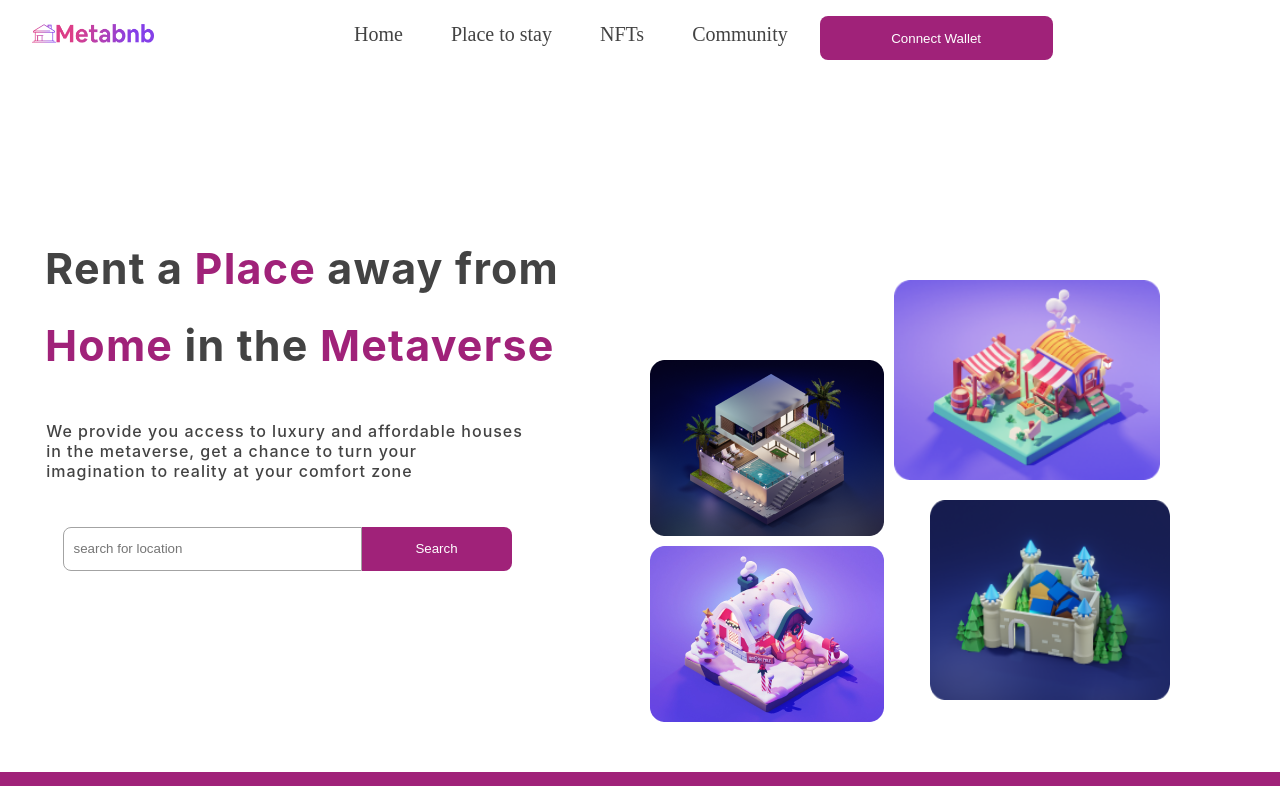
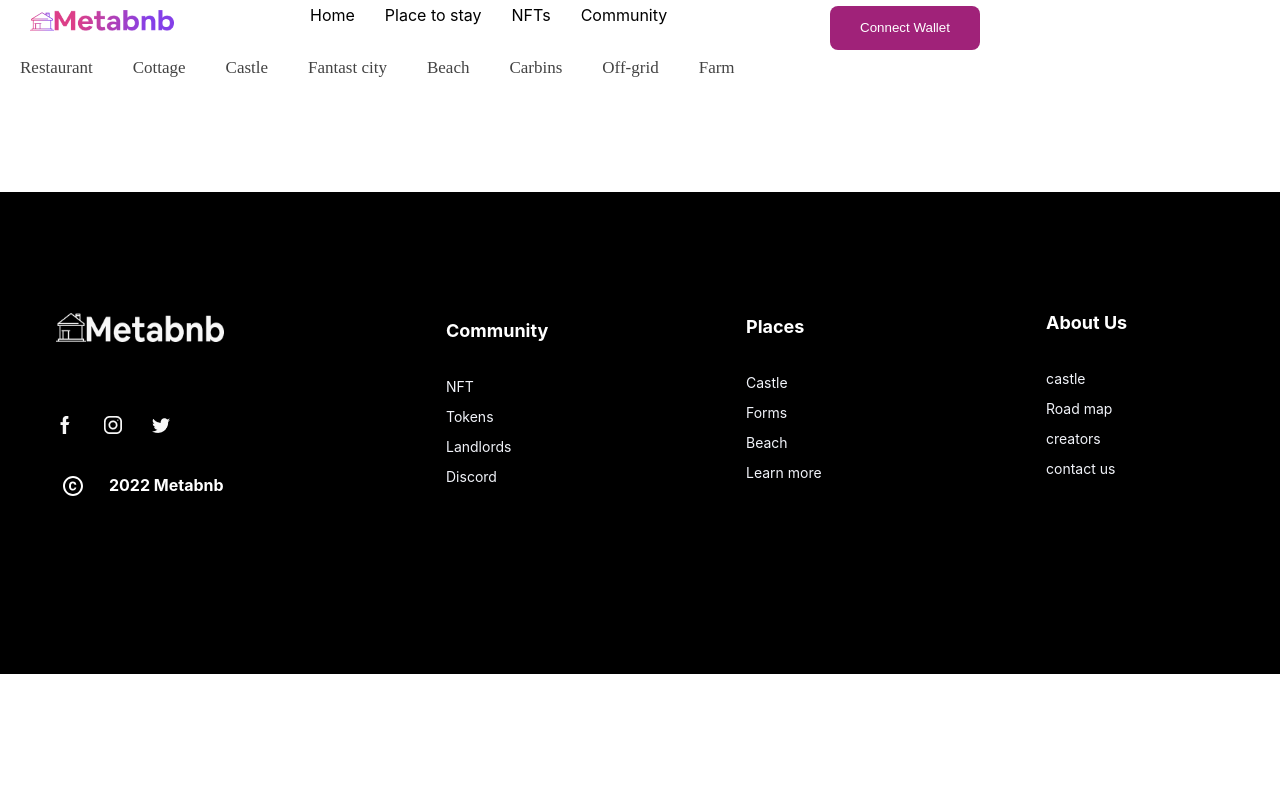
Before and after one commit to atere21/metabnb, a React (Create React App) app: page /NFTs in a window 1280 px wide. Shown: the top 786 px of the page. Built offline with nearby package versions, Linux system fonts and the light colour scheme.

Commit message:
NFT page implemented

```diff
--- a/package.json
+++ b/package.json
@@ -12,6 +12,7 @@
     "@testing-library/user-event": "^13.5.0",
     "react": "^18.2.0",
     "react-dom": "^18.2.0",
+    "react-router-dom": "^6.4.3",
     "react-scripts": "5.0.1",
     "web-vitals": "^2.1.4"
   },
--- a/src/App.js
+++ b/src/App.js
@@ -1,18 +1,23 @@
 import './App.css';
 import Hero from './Hero';
 import HeroTwo from './HeroTwo';
+import {BrowserRouter as Router, Route, Link, Routes}
+from 'react-router-dom';
+import NFTs from "./NFTs"
+import Footer from './Footer';
 
 
 function App() {
   return (
+    <Router>
     <div className="app">
-     <Hero />
-
-     <div>
-      <HeroTwo />
-
-      </div>
-    </div>
+    <Routes>
+          <Route path="/NFTs" element={<><NFTs/> <Footer/></>} />
+          <Route exact path="/" element={<><Hero/><HeroTwo/></>}/>
+          {/* <Route path="/"  element={<Home />} /> */}
+        </Routes>
+        </div>
+    </Router>
   );
 }
 
--- a/src/Footer.css
+++ b/src/Footer.css
@@ -40,11 +40,11 @@
  .middle{
     display: flex;
     margin-top: -110px;
-    margin-left: 350px;
+    margin-left: 390px;
  }
  .middle >.first-group >a{
     text-decoration: none;
-
+    cursor: pointer;
  }
  .first-group{
     display: grid;
@@ -66,16 +66,32 @@
  .middle2{
     display: flex;
     margin-top: -110px;
-    margin-left: 660px;
+    margin-left: 690px;
     color: white;
  }
  .middle2 >.second-group >a{
     text-decoration: none;
-
+    cursor: pointer;
  }
  .second-group{
     display: grid;
-    margin-top: -4px;
+    margin-top: -84px;
     gap: 10px;
     color: white;
  }
+ .middle3{
+    display: flex;
+    margin-top: -109px;
+    margin-left: 990px;
+    color: white;
+ }
+ .middle3 >.third-group >a{
+    text-decoration: none;
+    cursor: pointer;
+ }
+ .third-group{
+    display: grid;
+    margin-top: -84px;
+    gap: 10px;
+    color: white;
+ }
--- a/src/Footer.js
+++ b/src/Footer.js
@@ -33,7 +33,7 @@ function Footer() {
         </div>
         <div className='middle2'>
           <div className='second-group'>
-            <h4>Places</h4>
+            <h4 id='h4'>Places</h4>
             <a href=''><span>Castle</span></a>
             <a href=''><span>Forms</span></a>
             <a href=''><span>Beach</span></a>
@@ -41,12 +41,15 @@ function Footer() {
             </div>
         </div>
 
-        {/* <div className='middle'>
+        <div className='middle3'>
+          <div className='third-group'>
+            <h4 id='h4'>About Us</h4>
         <a href=''><span>castle</span></a>
             <a href=''><span>Road map</span></a>
             <a href=''><span>creators</span></a>
             <a href=''><span>contact us</span></a>
-         </div>  */}
+         </div>
+         </div>
         </div>
     </div>
   )
--- a/src/Header.css
+++ b/src/Header.css
@@ -1,6 +1,7 @@
 .header{
     display: flex;
     justify-content: space-between;
+
 }
 .logo{
    width: 98px;
@@ -14,7 +15,7 @@
 .header-menu{
     list-style: none;
     display: flex;
-    gap: 3rem;
+    gap: 1rem;
     color: #434343;
     margin-top: -2px;
     margin-left: 10em;
@@ -26,8 +27,17 @@
     font-size: 20px;
     line-height: 25px;
     color: #434343;
+
+
 }
-.header-menu >li:hover{
+.header-menu >a >li{
+    margin-left: 90px;
+}
+.header-menu >a >li:hover{
     color: plum;
     cursor: pointer;
 }
+.header-menu >a {
+    text-decoration: none;
+    color: black;
+}
--- a/src/Header.js
+++ b/src/Header.js
@@ -11,10 +11,10 @@ function Header() {
         <img src={logo1} alt=''id='logo1' className='logo' />
         <img src={logo2} alt='' className='logo'/>
         <ul className='header-menu'>
-            <li>Home</li>
-            <li>Place to stay</li>
-            <li>NFTs</li>
-            <li>Community</li>
+            <a href='./'><li>Home</li></a>
+            <a href='./'><li>Place to stay</li></a>
+            <a href='./NFTs'> <li>NFTs</li></a>
+            <a href='./'><li>Community</li></a>
             {/* <Modal/> */}
         </ul>
     </div>
--- a/src/Hero.css
+++ b/src/Hero.css
@@ -58,7 +58,7 @@ p {
 .btn {
   background: #a02279;
   transition-delay: 0.4ms;
-  border-radius: 0px 8px 8px 0px;
+  border-radius: 8px;
   border: rgb(94, 86, 86);
   color: white;
   width: 150px;
@@ -162,7 +162,8 @@ p {
   align-items: center;
   border-radius: 8px;
   color: white;
-  width: 120%;
+  width: 110%;
+  margin-left: 120px;
   height: 44px;
   cursor: pointer;
   transition: 0.3ms;
@@ -199,6 +200,6 @@ p {
   display: flex;
   height: 200px;
   margin-top: 220px;
-  margin-left: -240px;
+  margin-left: -280px;
   width: 240px;
 }
--- a/src/HeroTwo.css
+++ b/src/HeroTwo.css
@@ -3,7 +3,7 @@
   width: 900px;
   height: 60px;
   left: 413px;
-  top: 820px;
+  top: 830px;
   font-family: "Red Rose";
   font-style: normal;
   font-weight: 500;
@@ -13,6 +13,7 @@
 .home__row {
   display: flex;
   flex-direction: row;
+  margin-top: -120px;
 }
 .home__row2{
 display: flex;
--- /dev/null
+++ b/src/NFTs.css
@@ -0,0 +1,54 @@
+.connect2{
+    margin-left: 30px;
+    margin-top: 10px;
+}
+logo1{
+  height: 30px;
+  width: 80px;
+}
+.logo-nft{
+    width: 120px;
+}
+.header-nft{
+    display: flex;
+    margin-left: 240px;
+    gap: 30px;
+    margin-top: -30px;
+}
+.header-nft >a >li{
+    list-style-type: none;
+}
+.header-nft >a {
+    text-decoration: none;
+    color: black;
+}
+.btn5 {
+  background: #a02279;
+  transition-delay: 0.4ms;
+  border-radius: 8px;
+  border: rgb(94, 86, 86);
+  color: white;
+  width: 150px;
+  height: 44px;
+  margin-top: -35px;
+  cursor: pointer;
+  margin-left: 800px;
+  position: absolute;
+}
+.header-menu {
+  margin-left: -20px;
+}
+.header-menu ul {
+  display: flex;
+  gap: 40px;
+}
+.list-menu > li {
+  text-decoration: none;
+  font-family: "Red Rose";
+  font-style: normal;
+  font-weight: 400;
+  font-size: 17px;
+  line-height: 25px;
+  list-style-type: none;
+  color: #434343;
+}
--- /dev/null
+++ b/src/NFTs.js
@@ -0,0 +1,38 @@
+import React from 'react'
+import './NFTs.css'
+import logo1 from '../src/img/logo1.png'
+import logo2 from '../src/img/logo2.png'
+
+function NFTs() {
+  return (
+    <div className='nft'>
+        <div className='connect2'>
+        <img src={logo1} alt=''id='logo1' className='logo-nft1' />
+        <img src={logo2} alt='' className='logo-nft'/>
+        <ul className='header-nft'>
+            <a href='./'><li>Home</li></a>
+            <a href='./'><li>Place to stay</li></a>
+            <a href='./NFTs'> <li>NFTs</li></a>
+            <a href='./'><li>Community</li></a>
+            {/* <Modal/> */}
+        </ul>
+        <button className="btn5">Connect Wallet</button>
+        </div>
+        <div className='header-menu'>
+            <ul className='list-menu'>
+                <li>Restaurant</li>
+                <li>Cottage</li>
+                <li>Castle</li>
+                <li>Fantast city</li>
+                <li>Beach</li>
+                <li>Carbins</li>
+                <li>Off-grid</li>
+                <li>Farm</li>
+            </ul>
+            {/* <button>Location</button> */}
+        </div>
+    </div>
+  )
+}
+
+export default NFTs
--- a/src/PurpleSection.css
+++ b/src/PurpleSection.css
@@ -65,15 +65,27 @@ a >#btn4:hover{
     width: 1300px;
 }
 .right-div{
-   margin-left: 700px;
-   position: absolute;
-   margin-top: 180px;
-   object-fit: contain;
-   width: 10%;
-
+    margin-top: -80px;
+    margin-left: 700px;
+    display: block;
+    position: absolute;
 
 }
-.right-div >img{
-    width: 100px;
+.img7{
+  height: 60px;
+  margin-left: -230px;
+  margin-top: 120px;
 
 }
+.img8{
+
+  height: 30px;
+  margin-left: 100px;
+  margin-top: 100px;
+}
+.img9{
+  margin-top: -230px;
+  z-index: -1;
+  position: relative;
+  margin-left:130px ;
+}
--- a/src/PurpleSection.js
+++ b/src/PurpleSection.js
@@ -22,10 +22,15 @@ function PurpleSection() {
         </div>
 
         <div className='right-div'>
-
+        <div className='img7'>
       <img src={image7} alt="" id="" className="" />
+      </div>
+      <div className='img8'>
       <img src={image8} alt="" id="" className="" />
+      </div>
+      <div className='img9'>
       <img src={image9} alt="" id="" className="" />
+      </div>
         </div>
         {/* <span style={{color: 'white'}}>purple div</span> */}
 
```
Also changed, not shown: 1 other file (tests, documents, lock files or other folders).
